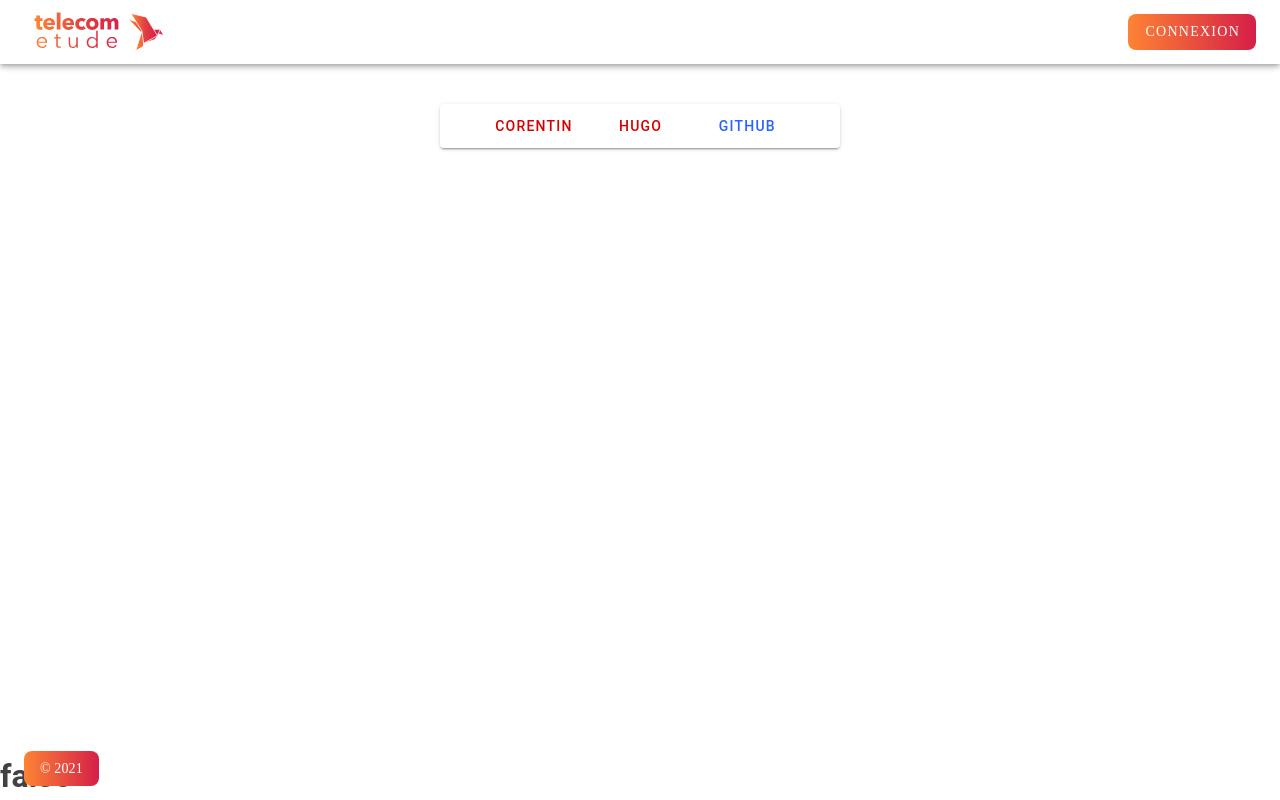
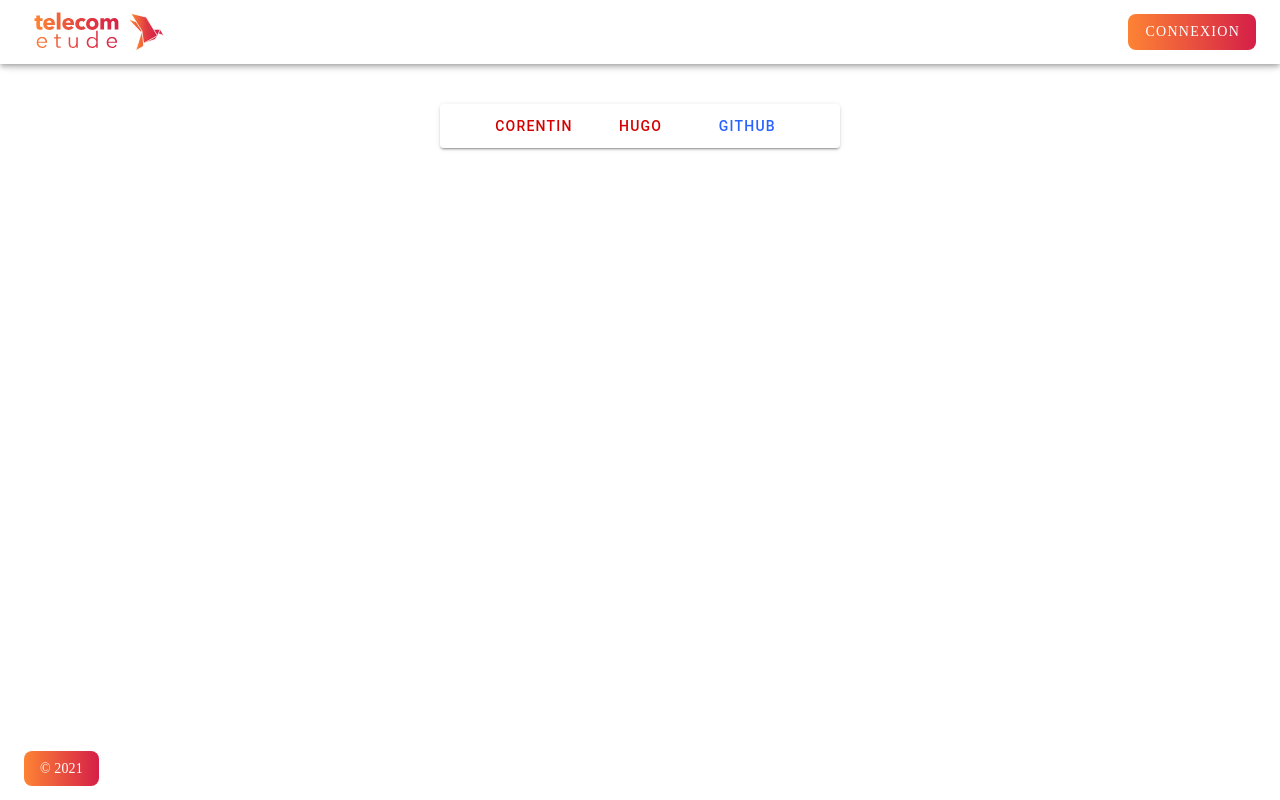
Before and after one commit to corentin-ryr/Intranet-Mailchimp, a Vue app in the folder mailchimp-frontend/: page / in a window 1280 px wide. Built offline with nearby package versions, Linux system fonts and the light colour scheme; no server answers; a web font is replaced by a local one.

Commit message:
Delete debug boolean

```diff
--- a/mailchimp-frontend/src/App.vue
+++ b/mailchimp-frontend/src/App.vue
@@ -150,7 +150,6 @@
 				</v-card-text>
 			</v-card>
 		</v-footer>
-        <h1>{{ isUserModerator }}</h1>
 	</v-app>
 </template>
 
```
